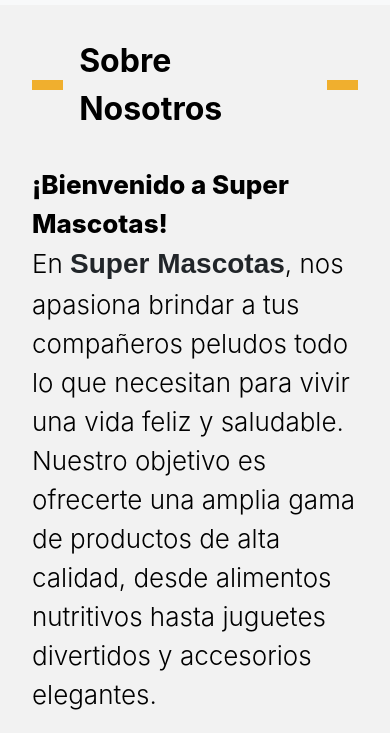
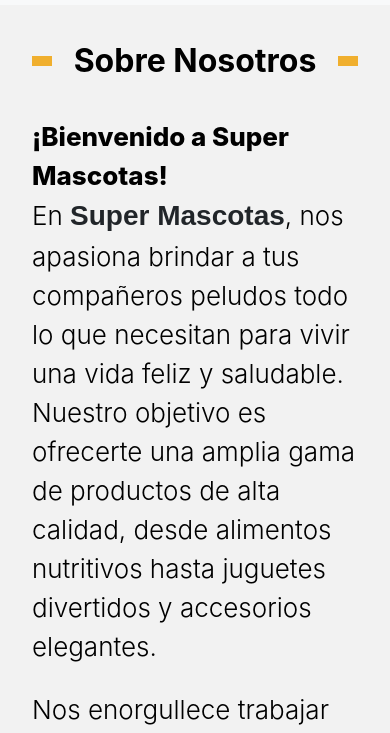
Before and after one commit to LucasBloise/lucasbloise.github.io, a plain HTML site: page pages/sobre_nosotros.html in a window 390 px wide. Shown: the part 111-844 px from the top of the page. Drawn offline with nearby package versions, Linux system fonts and the light colour scheme; files whose address does not match are found by name.

Commit message:
Fix about us layout

```diff
--- a/styles/sobre_nosotros.css
+++ b/styles/sobre_nosotros.css
@@ -76,6 +76,8 @@
     font-weight: 600;
 }
 
+
+
 @media (max-width: 500px) {
     .store-list-container {
         margin-left: 0rem;
@@ -88,7 +90,7 @@
     }
 
     .section-title-line {
-        width: 10%;
+        width: 6%;
     }
 
 }
```
